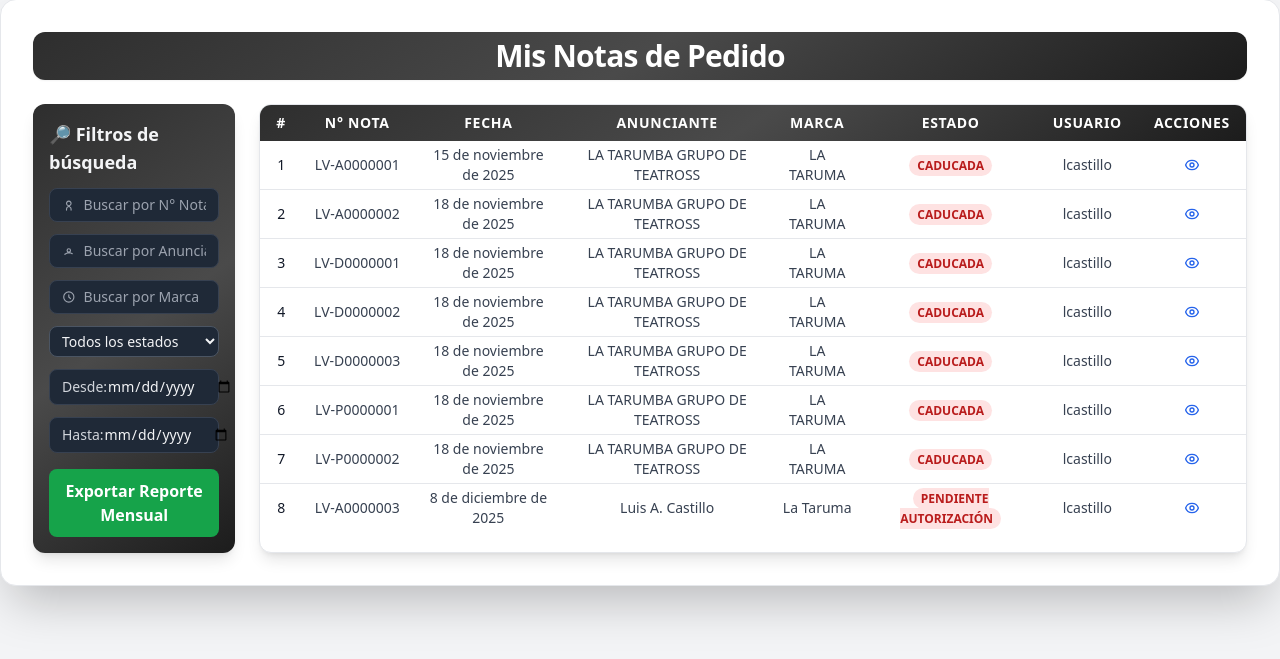
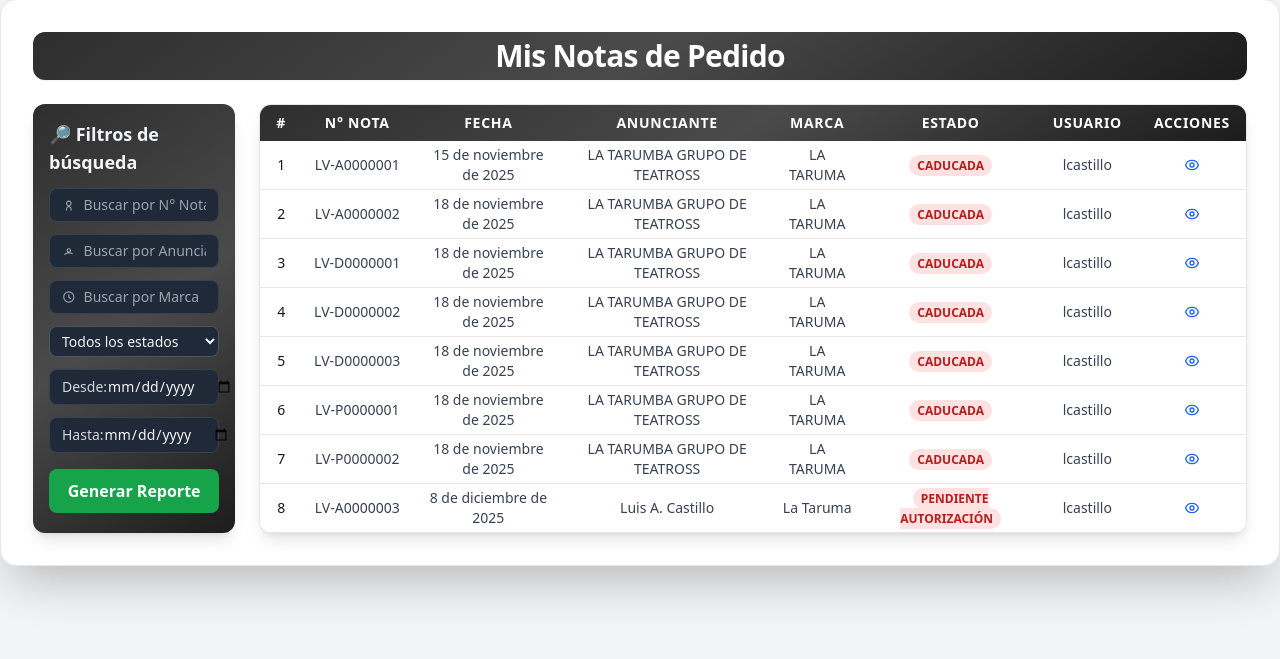
Before and after one commit to lcastillo1486/LimaVisual, a Django app: page /mis-pedidos/ in a window 1280 px wide. Shown: the part 113-772 px from the top of the page. Run offline with Django 4.2, Linux system fonts and the light colour scheme; a user stored in the database is signed in; data comes from the database, SQL or seed files in the repository; some libraries are stand-ins or nearby versions.

Commit message:
generar_reporte

```diff
--- a/pedidos/templates/mis_np.html
+++ b/pedidos/templates/mis_np.html
@@ -117,7 +117,7 @@
                 </div>
 
                 <a href="{% url 'reporte_mensual_excel' %}" class="bg-green-600 hover:bg-green-700 text-white font-bold p-2.5 rounded-lg text-center mt-4 block">
-    Exportar Reporte Mensual
+    Generar Reporte
 </a>
 
             </aside>
```
